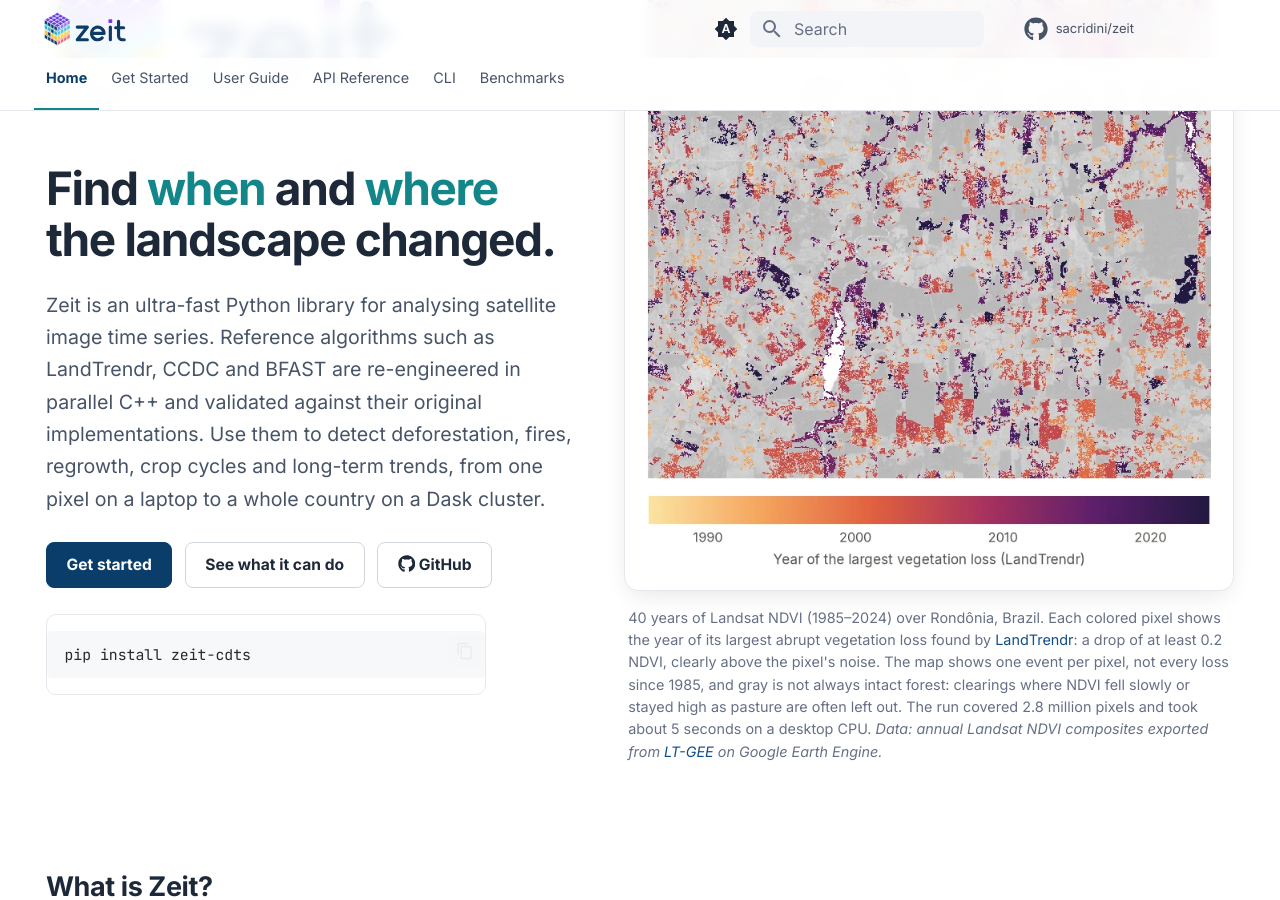
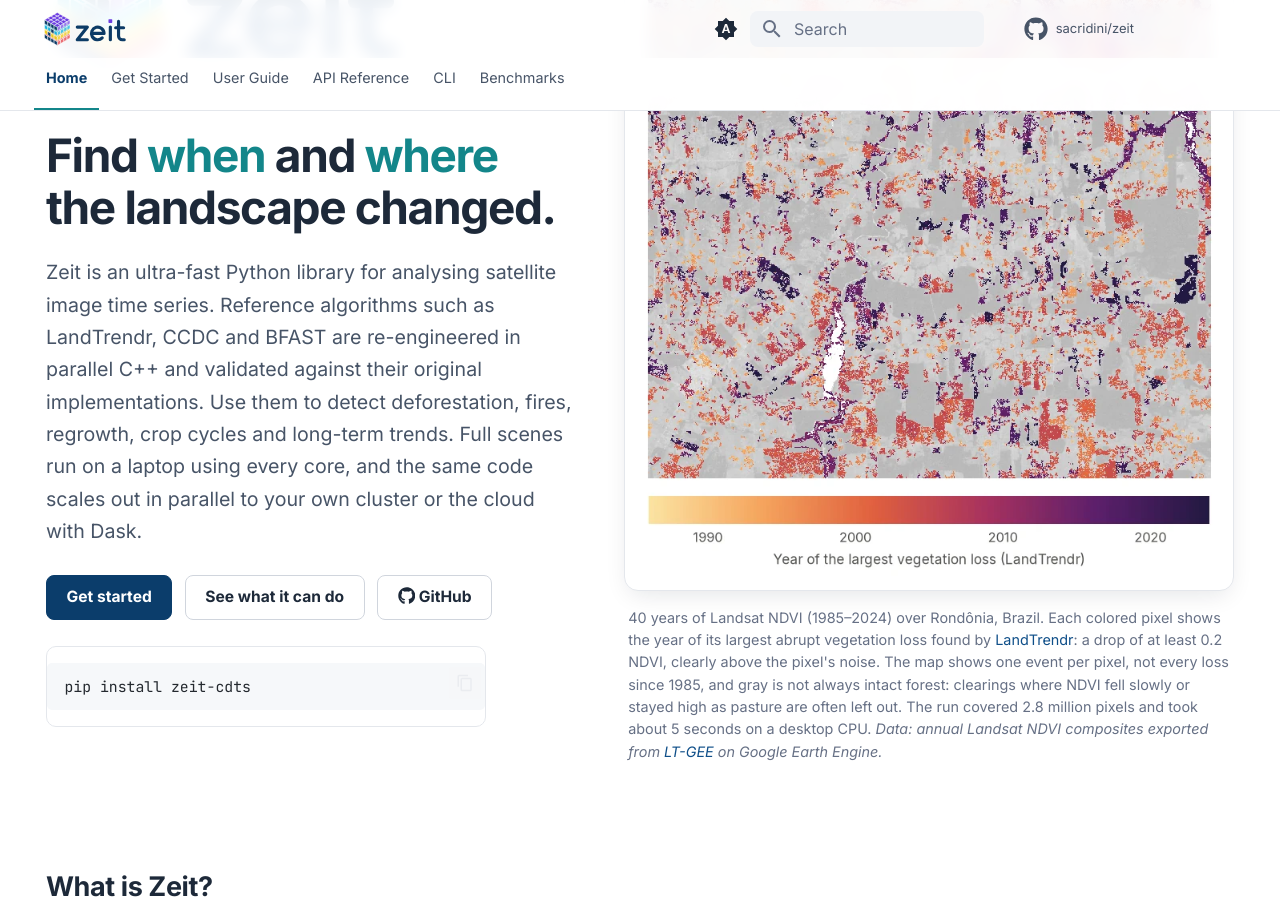
Before and after one commit to sacridini/cdts, an MkDocs documentation site: the page built from docs/index.md, in a window 1280 px wide and 900 px high, scrolled down 308 px. Built offline with MkDocs 1.6.1 and Material for MkDocs 9.7.7, drawn with Linux system fonts in a browser that asks for light colours; comment, search, counter and statistics services are not loaded.

Commit message:
docs(home): say full scenes run on a laptop and scale out with Dask

```diff
--- a/docs/index.md
+++ b/docs/index.md
@@ -14,7 +14,7 @@
 
 <h1>Find <span>when</span> and <span>where</span> the landscape changed.</h1>
 
-<p class="lead">Zeit is an ultra-fast Python library for analysing satellite image time series. Reference algorithms such as LandTrendr, CCDC and BFAST are re-engineered in parallel C++ and validated against their original implementations. Use them to detect deforestation, fires, regrowth, crop cycles and long-term trends, from one pixel on a laptop to a whole country on a Dask cluster.</p>
+<p class="lead">Zeit is an ultra-fast Python library for analysing satellite image time series. Reference algorithms such as LandTrendr, CCDC and BFAST are re-engineered in parallel C++ and validated against their original implementations. Use them to detect deforestation, fires, regrowth, crop cycles and long-term trends. Full scenes run on a laptop using every core, and the same code scales out in parallel to your own cluster or the cloud with Dask.</p>
 
 [Get started](getting-started/quickstart.md){ .md-button .md-button--primary }
 [See what it can do](#what-you-can-do-with-zeit){ .md-button }
```
